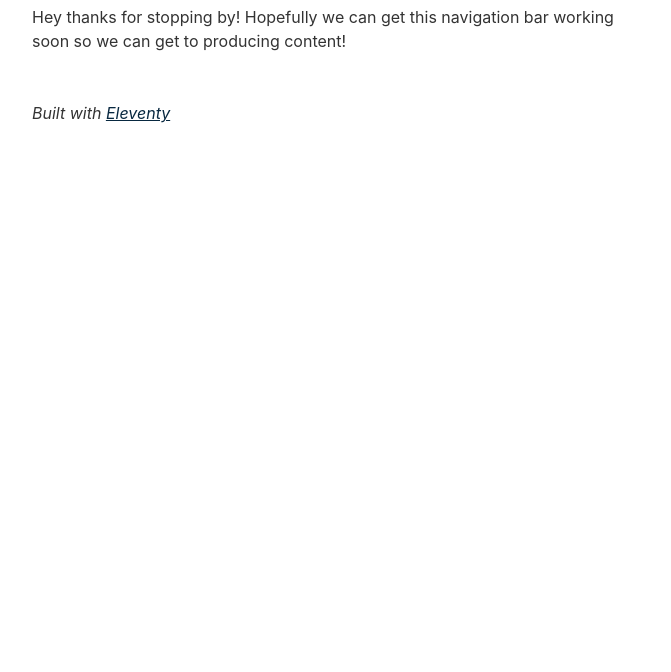
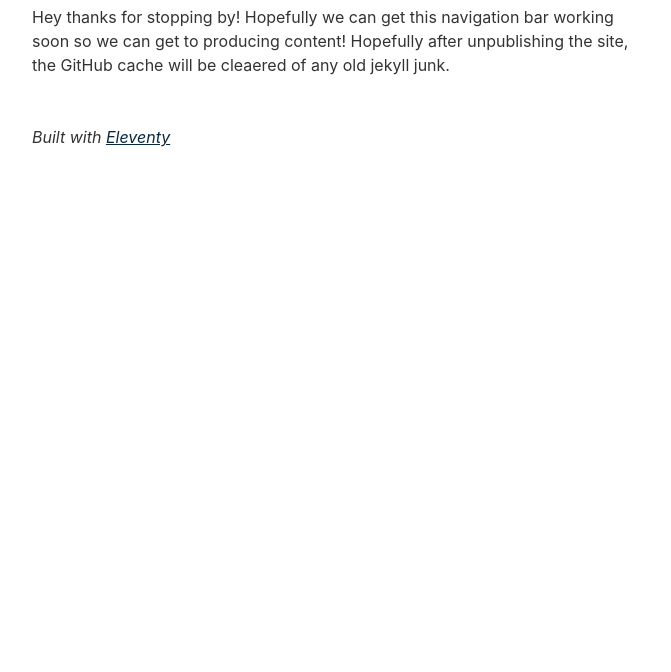
Before and after one commit to oliverkiranbrown/oliverkiranbrown.github.io, an Eleventy site: page content/about.md in a window 1280 px wide. Shown: the part 128-800 px from the top of the page, without its empty margins (304-975 px from the left). Built offline with nearby package versions, Linux system fonts and the light colour scheme; Eleventy itself is replaced by a stand-in of ours; files that its build step writes are made by us from their sources; what @zachleat/heading-anchors, zod-validation-error would draw is missing.

```diff
--- a/content/about.md
+++ b/content/about.md
@@ -6,4 +6,4 @@ eleventyNavigation:
 permalink: /about/
 ---
 # Welcome
-Hey thanks for stopping by! Hopefully we can get this navigation bar working soon so we can get to producing content!
+Hey thanks for stopping by! Hopefully we can get this navigation bar working soon so we can get to producing content! Hopefully after unpublishing the site, the GitHub cache will be cleaered of any old jekyll junk.
```
